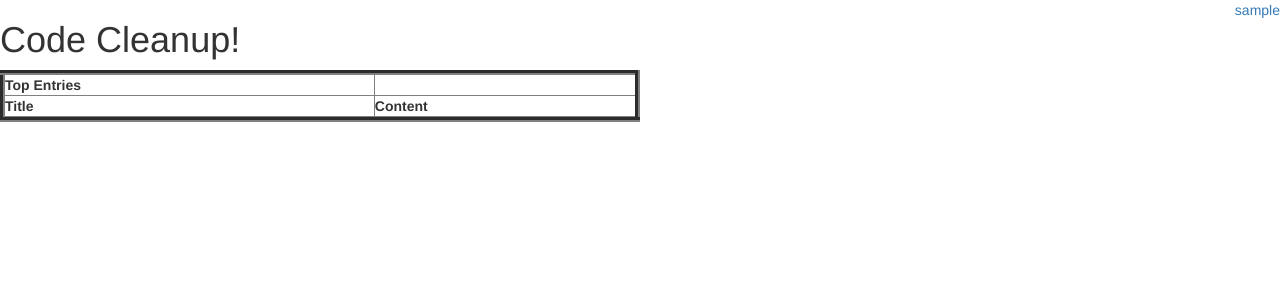
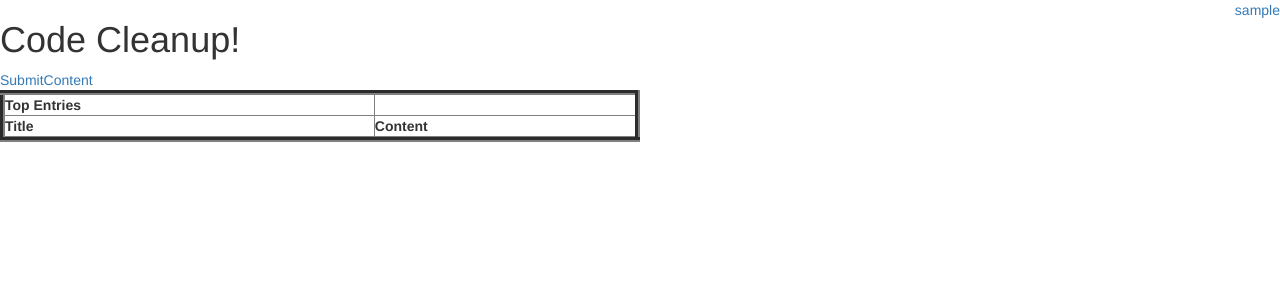
Before and after one commit to ChayneThrash/DCSP_Group_Project, a PHP site: page /index.php in a window 1280 px wide. Shown: the top 300 px of the page. Run offline with PHP 8.4, Linux system fonts and the light colour scheme; the visitor is signed in with stand-in values (Sample User, id 1); data that the repository does not hold is empty; some libraries are stand-ins or nearby versions.

Commit message:
Added link to submit content

```diff
--- a/index.php
+++ b/index.php
@@ -33,6 +33,13 @@ if (is_null($db_conn)) {
         }
         ?>
     </div>
+    <div id='ContentSubmission'>
+    <?PHP
+        if(isset($_SESSION['username'])) {
+            echo "<a href='submitContent.php'>SubmitContent</a>";
+    } ?>
+
+    </div>
 	<div id='Content'>
 		<?PHP
 		echo "<TABLE BORDER='5' WIDTH='50%' CELLPADDING='7' CELLSPACING='3'>";
```
